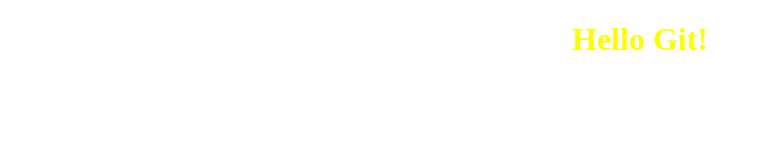
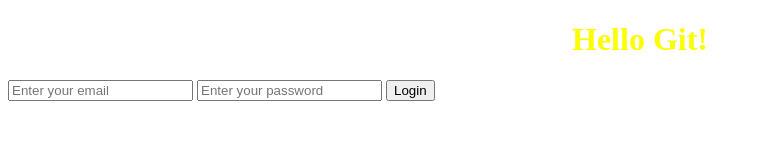
Before and after one commit to NataliShpak/my-awesome-project, a plain HTML site: page index.html in a window 1280 px wide. Shown: the whole page, without its empty margins (0-760 px from the left). Drawn offline with Linux system fonts and the light colour scheme.

Commit message:
Added loging form

```diff
--- a/index.html
+++ b/index.html
@@ -11,6 +11,12 @@
     <h1>
         Hello Git!
     </h1>
+    <font>
+
+       <input type="email"  placeholder="Enter your email" id="">
+       <input type="password" placeholder="Enter your password" id="">
+       <input type="submit" value="Login">
+    </font>
     <script src="script.js"></script>
 </body>
 </html>
```
